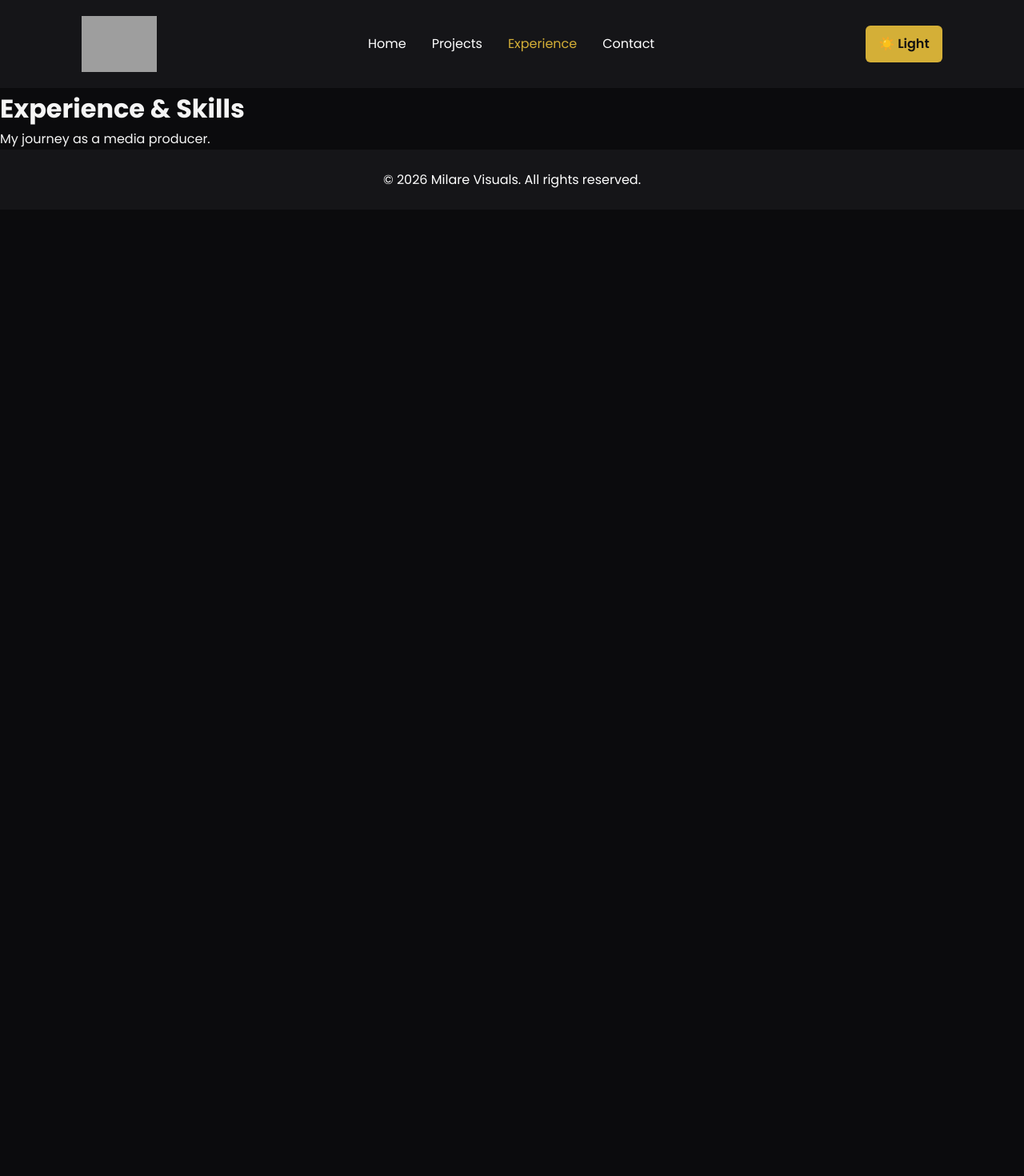
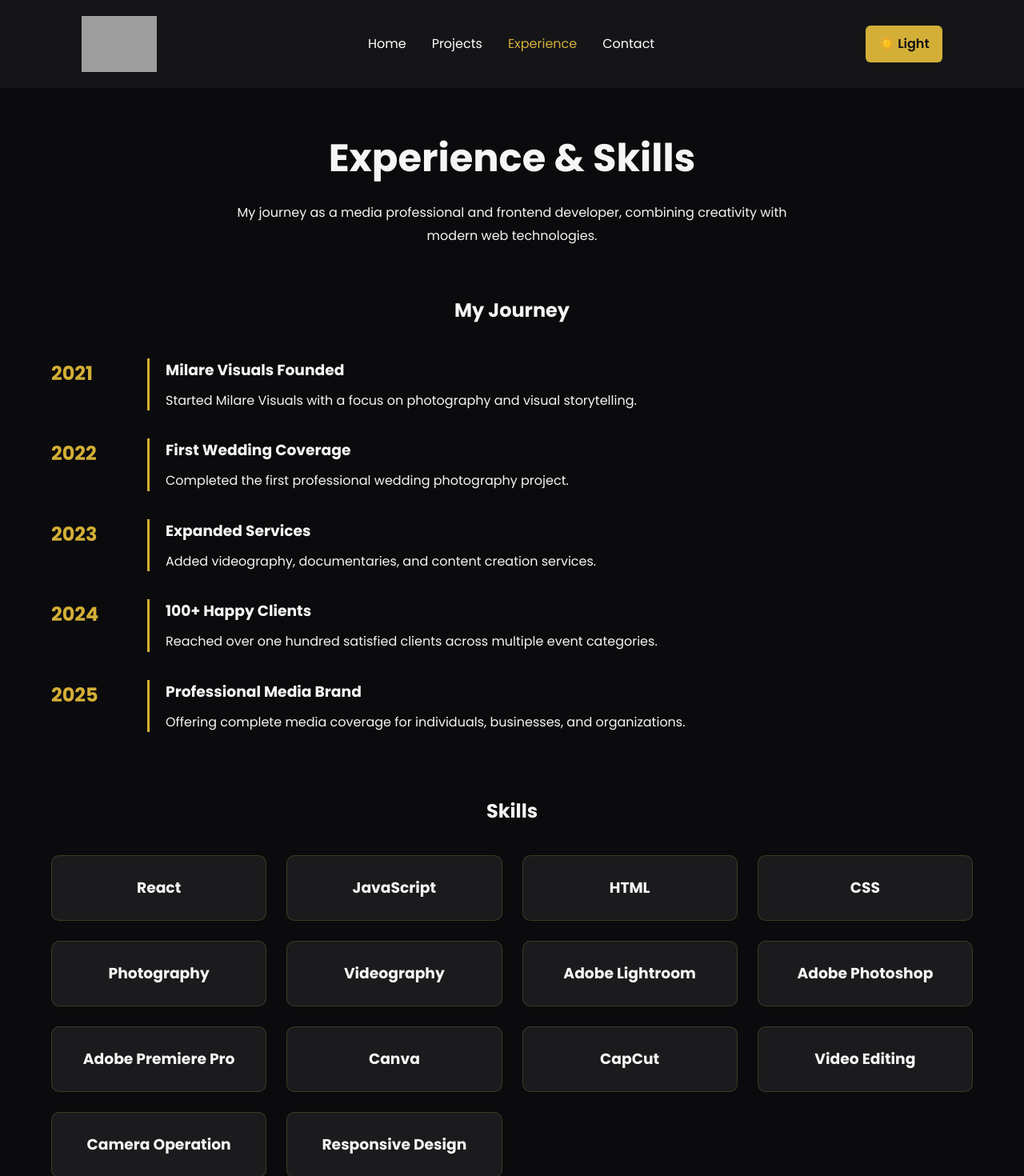
Before and after one commit to oluwadamilare-samueladeyemi/milarevisuals-portfolio, a React (Vite) app: page /experience in a window 1280 px wide. Shown: the top 1470 px of the page at 80% size. Before the commit the page ends 800 px from the top, so only its background shows below. Built offline with nearby package versions, Linux system fonts and the light colour scheme; grey boxes are pictures that could not be loaded.

Commit message:
build experience page with timeline and reusable skills grid

```diff
--- /dev/null
+++ b/src/components/SkillCard/SkillCard.css
@@ -0,0 +1,13 @@
+.skill-card {
+  background: #1b1b1d;
+  border-radius: 10px;
+  padding: 25px;
+  text-align: center;
+  transition: 0.3s;
+  border: 1px solid rgba(212, 175, 55, 0.2);
+}
+
+.skill-card:hover {
+  transform: translateY(-5px);
+  border-color: #d4af37;
+}
--- /dev/null
+++ b/src/components/SkillCard/SkillCard.jsx
@@ -0,0 +1,11 @@
+import "./SkillCard.css";
+
+function SkillCard({ skill }) {
+  return (
+    <div className="skill-card">
+      <h3>{skill}</h3>
+    </div>
+  );
+}
+
+export default SkillCard;
--- /dev/null
+++ b/src/components/Timeline/Timeline.css
@@ -0,0 +1,30 @@
+.timeline {
+  margin: 60px 0;
+}
+
+.timeline h2 {
+  text-align: center;
+  margin-bottom: 40px;
+}
+
+.timeline-item {
+  display: flex;
+  gap: 30px;
+  margin-bottom: 35px;
+}
+
+.year {
+  color: #d4af37;
+  font-size: 1.5rem;
+  font-weight: bold;
+  min-width: 90px;
+}
+
+.content {
+  border-left: 3px solid #d4af37;
+  padding-left: 20px;
+}
+
+.content h3 {
+  margin-bottom: 10px;
+}
--- /dev/null
+++ b/src/components/Timeline/Timeline.jsx
@@ -0,0 +1,55 @@
+import "./Timeline.css";
+
+const timelineData = [
+  {
+    year: "2021",
+    title: "Milare Visuals Founded",
+    description:
+      "Started Milare Visuals with a focus on photography and visual storytelling.",
+  },
+  {
+    year: "2022",
+    title: "First Wedding Coverage",
+    description:
+      "Completed the first professional wedding photography project.",
+  },
+  {
+    year: "2023",
+    title: "Expanded Services",
+    description:
+      "Added videography, documentaries, and content creation services.",
+  },
+  {
+    year: "2024",
+    title: "100+ Happy Clients",
+    description:
+      "Reached over one hundred satisfied clients across multiple event categories.",
+  },
+  {
+    year: "2025",
+    title: "Professional Media Brand",
+    description:
+      "Offering complete media coverage for individuals, businesses, and organizations.",
+  },
+];
+
+function Timeline() {
+  return (
+    <section className="timeline">
+      <h2>My Journey</h2>
+
+      {timelineData.map((item) => (
+        <div className="timeline-item" key={item.year}>
+          <div className="year">{item.year}</div>
+
+          <div className="content">
+            <h3>{item.title}</h3>
+            <p>{item.description}</p>
+          </div>
+        </div>
+      ))}
+    </section>
+  );
+}
+
+export default Timeline;
--- a/src/pages/Experience.jsx
+++ b/src/pages/Experience.jsx
@@ -1,8 +1,48 @@
+import Timeline from "../components/Timeline/Timeline";
+import SkillCard from "../components/SkillCard/SkillCard";
+
+import "../styles/Experience.css";
+
+const skills = [
+  "React",
+  "JavaScript",
+  "HTML",
+  "CSS",
+  "Photography",
+  "Videography",
+  "Adobe Lightroom",
+  "Adobe Photoshop",
+  "Adobe Premiere Pro",
+  "Canva",
+  "CapCut",
+  "Video Editing",
+  "Camera Operation",
+  "Responsive Design",
+];
+
 function Experience() {
   return (
-    <main>
-      <h1>Experience & Skills</h1>
-      <p>My journey as a media producer.</p>
+    <main className="experience-page">
+      <section className="experience-hero">
+        <h1>Experience & Skills</h1>
+
+        <p>
+          My journey as a media professional and frontend developer, combining
+          creativity with modern web technologies.
+        </p>
+      </section>
+
+      <Timeline />
+
+      <section className="skills-section">
+        <h2>Skills</h2>
+
+        <div className="skills-grid">
+          {skills.map((skill) => (
+            <SkillCard key={skill} skill={skill} />
+          ))}
+        </div>
+      </section>
     </main>
   );
 }
--- /dev/null
+++ b/src/styles/Experience.css
@@ -0,0 +1,35 @@
+.experience-page {
+  width: min(1200px, 90%);
+  margin: 50px auto;
+}
+
+.experience-hero {
+  text-align: center;
+  margin-bottom: 60px;
+}
+
+.experience-hero h1 {
+  font-size: 3rem;
+  margin-bottom: 15px;
+}
+
+.experience-hero p {
+  max-width: 700px;
+  margin: auto;
+  line-height: 1.8;
+}
+
+.skills-section {
+  margin-top: 80px;
+}
+
+.skills-section h2 {
+  text-align: center;
+  margin-bottom: 35px;
+}
+
+.skills-grid {
+  display: grid;
+  grid-template-columns: repeat(auto-fit, minmax(220px, 1fr));
+  gap: 25px;
+}
```
